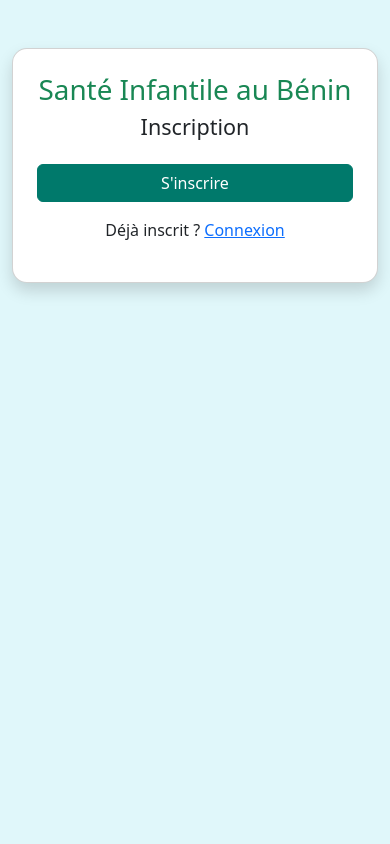
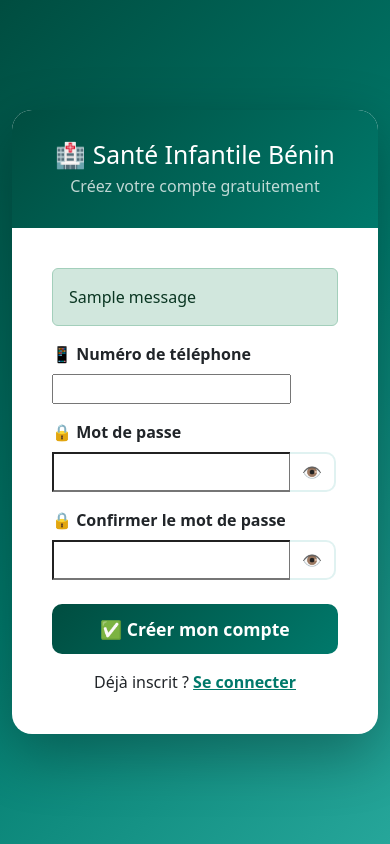
Before and after one commit to sosak98/sante-infantile-benin, a Django app: template accounts/templates/accounts/register.html in a window 390 px wide. Run offline with Django 5.2, Linux system fonts and the light colour scheme; the template is opened without the code that fills it, so the values that code supplies are empty, except form fields; tables that the repository leaves empty hold one stand-in row (values such as "Sample post"); one stand-in notice (Sample message) is shown; form fields are guessed from the names that the template uses.

Commit message:
Nouvelle page inscription avec téléphone et toggle mot de passe

```diff
--- a/accounts/templates/accounts/register.html
+++ b/accounts/templates/accounts/register.html
@@ -4,50 +4,160 @@
     <meta charset="UTF-8">
     <meta name="viewport" content="width=device-width, initial-scale=1.0">
     <title>Inscription - Santé Infantile Bénin</title>
-    <!-- Bootstrap CSS -->
     <link href="https://cdn.jsdelivr.net/npm/bootstrap@5.3.0/dist/css/bootstrap.min.css" rel="stylesheet">
     <style>
-        body { background: #e0f7fa; }
-        .card { border-radius: 15px; }
-        .btn-primary { background-color: #00796b; border-color: #00796b; }
-        .btn-primary:hover { background-color: #004d40; border-color: #004d40; }
+        body {
+            background: linear-gradient(135deg, #004d40 0%, #00796b 50%, #26a69a 100%);
+            min-height: 100vh;
+            display: flex;
+            align-items: center;
+            justify-content: center;
+        }
+        .card {
+            border: none;
+            border-radius: 20px;
+            box-shadow: 0 20px 60px rgba(0,0,0,0.3);
+            overflow: hidden;
+        }
+        .card-header {
+            background: linear-gradient(135deg, #004d40, #00796b);
+            color: white;
+            text-align: center;
+            padding: 30px;
+            border: none;
+        }
+        .card-body { padding: 40px; }
+        .form-control {
+            border-radius: 10px;
+            border: 2px solid #e0f2f1;
+            padding: 12px 15px;
+            font-size: 1rem;
+            transition: 0.3s;
+        }
+        .form-control:focus {
+            border-color: #00796b;
+            box-shadow: 0 0 0 0.2rem rgba(0,121,107,0.25);
+        }
+        .input-group .btn {
+            border-radius: 0 10px 10px 0;
+            border: 2px solid #e0f2f1;
+            border-left: none;
+            background: white;
+            color: #00796b;
+        }
+        .input-group .form-control {
+            border-radius: 10px 0 0 10px;
+        }
+        .btn-inscription {
+            background: linear-gradient(135deg, #004d40, #00796b);
+            color: white;
+            border: none;
+            border-radius: 10px;
+            padding: 12px;
+            font-size: 1.1rem;
+            font-weight: 700;
+            width: 100%;
+            transition: 0.3s;
+        }
+        .btn-inscription:hover {
+            transform: translateY(-2px);
+            box-shadow: 0 5px 20px rgba(0,121,107,0.4);
+            color: white;
+        }
+        .error-text { color: #d32f2f; font-size: 0.85rem; margin-top: 5px; }
+        .link-connexion { color: #00796b; font-weight: 600; }
+        .link-connexion:hover { color: #004d40; }
     </style>
 </head>
 <body>
-    <div class="container mt-5">
+    <div class="container">
         <div class="row justify-content-center">
-            <div class="col-md-6 col-lg-5">
-                <div class="card shadow">
-                    <div class="card-body p-4">
-                        <h1 class="card-title text-center text-success">Santé Infantile au Bénin</h1>
-                        <h2 class="text-center h4 mb-4">Inscription</h2>
+            <div class="col-md-5 col-lg-4">
+                <div class="card">
+                    <div class="card-header">
+                        <h2 class="mb-1">🏥 Santé Infantile Bénin</h2>
+                        <p class="mb-0 opacity-75">Créez votre compte gratuitement</p>
+                    </div>
+                    <div class="card-body">
+                        {% if messages %}
+                            {% for message in messages %}
+                                <div class="alert alert-{{ message.tags }} alert-dismissible fade show" role="alert">
+                                    {{ message }}
+                                </div>
+                            {% endfor %}
+                        {% endif %}
+
                         <form method="post">
                             {% csrf_token %}
-                            {% for field in form %}
-                                <div class="mb-3">
-                                    {{ field.label_tag }}
-                                    {{ field }}
-                                    {% if field.errors %}
-                                        <div class="text-danger small">
-                                            {% for error in field.errors %}
-                                                {{ error }}
-                                            {% endfor %}
-                                        </div>
-                                    {% endif %}
-                                    {% if field.help_text %}
-                                        <div class="form-text text-muted small">{{ field.help_text }}</div>
-                                    {% endif %}
+
+                            <!-- Erreurs globales -->
+                            {% if form.non_field_errors %}
+                                <div class="alert alert-danger">
+                                    {% for error in form.non_field_errors %}
+                                        {{ error }}
+                                    {% endfor %}
                                 </div>
-                            {% endfor %}
-                            <button type="submit" class="btn btn-primary w-100">S'inscrire</button>
+                            {% endif %}
+
+                            <!-- Téléphone -->
+                            <div class="mb-3">
+                                <label class="form-label fw-bold">📱 Numéro de téléphone</label>
+                                {{ form.telephone }}
+                                {% if form.telephone.errors %}
+                                    <div class="error-text">{{ form.telephone.errors.0 }}</div>
+                                {% endif %}
+                            </div>
+
+                            <!-- Mot de passe -->
+                            <div class="mb-3">
+                                <label class="form-label fw-bold">🔒 Mot de passe</label>
+                                <div class="input-group">
+                                    {{ form.password1 }}
+                                    <button type="button" class="btn" onclick="togglePassword('password1', this)">👁️</button>
+                                </div>
+                                {% if form.password1.errors %}
+                                    <div class="error-text">{{ form.password1.errors.0 }}</div>
+                                {% endif %}
+                            </div>
+
+                            <!-- Confirmation mot de passe -->
+                            <div class="mb-4">
+                                <label class="form-label fw-bold">🔒 Confirmer le mot de passe</label>
+                                <div class="input-group">
+                                    {{ form.password2 }}
+                                    <button type="button" class="btn" onclick="togglePassword('password2', this)">👁️</button>
+                                </div>
+                                {% if form.password2.errors %}
+                                    <div class="error-text">{{ form.password2.errors.0 }}</div>
+                                {% endif %}
+                            </div>
+
+                            <button type="submit" class="btn-inscription">
+                                ✅ Créer mon compte
+                            </button>
                         </form>
-                        <p class="mt-3 text-center">Déjà inscrit ? <a href="{% url 'login' %}">Connexion</a></p>
+
+                        <p class="text-center mt-3 mb-0">
+                            Déjà inscrit ? <a href="{% url 'login' %}" class="link-connexion">Se connecter</a>
+                        </p>
                     </div>
                 </div>
             </div>
         </div>
     </div>
-    <!-- Bootstrap JS (optionnel pour certains composants) -->
+
     <script src="https://cdn.jsdelivr.net/npm/bootstrap@5.3.0/dist/js/bootstrap.bundle.min.js"></script>
+    <script>
+        function togglePassword(fieldId, btn) {
+            var field = document.getElementById(fieldId);
+            if (field.type === 'password') {
+                field.type = 'text';
+                btn.textContent = '🙈';
+            } else {
+                field.type = 'password';
+                btn.textContent = '👁️';
+            }
+        }
+    </script>
 </body>
 </html>
--- a/accounts/views.py
+++ b/accounts/views.py
@@ -1,4 +1,4 @@
-from django.shortcuts import render, redirect
+kkfrom django.shortcuts import render, redirect
 from django.contrib import messages
 from .forms import ParentRegisterForm
 
@@ -10,8 +10,7 @@ def register(request):
         form = ParentRegisterForm(request.POST)
         if form.is_valid():
             form.save()
-            username = form.cleaned_data.get('username')
-            messages.success(request, f'Compte créé pour {username} ! Vous pouvez maintenant vous connecter.')
+            messages.success(request, 'Compte créé avec succès ! Connectez-vous.')
             return redirect('login')
     else:
         form = ParentRegisterForm()
```
Also changed, not shown: accounts/forms.py (+49 -19 lines).
